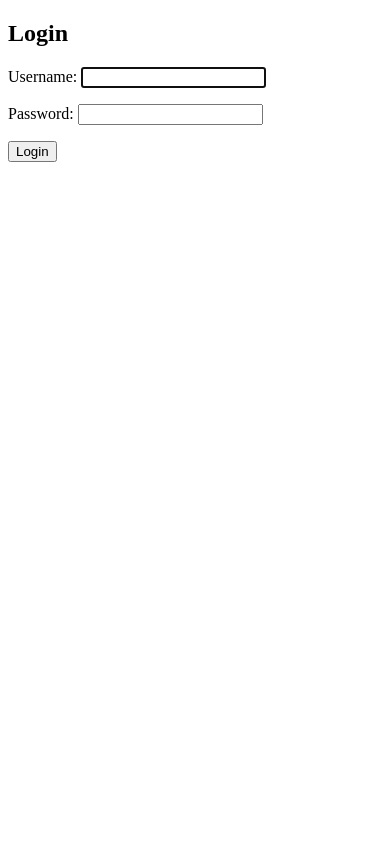
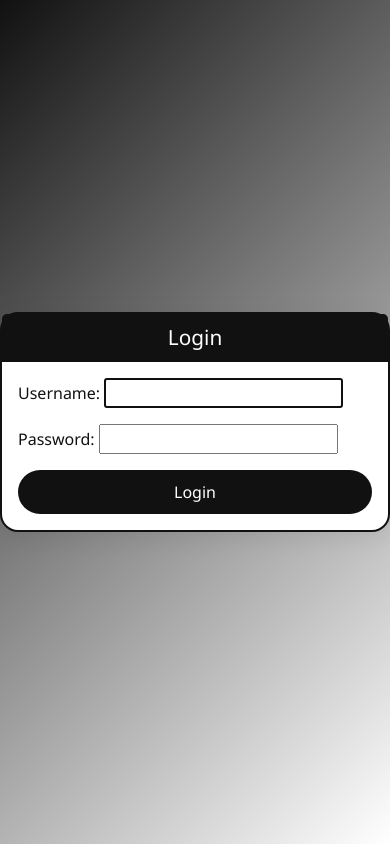
Before and after one commit to etsibeko-dev/kellycloud, a Django app: page /auth/login/ in a window 390 px wide. Run offline with Django 5.2, Linux system fonts and the light colour scheme.

Commit message:
feat: Improve UI of login, registration, and dashboard pages

```diff
--- a/main/landingpage_logincloud/templates/landingpage_logincloud/login.html
+++ b/main/landingpage_logincloud/templates/landingpage_logincloud/login.html
@@ -2,14 +2,66 @@
 <html lang="en">
 <head>
     <meta charset="UTF-8">
-    <title>Login</title>
+    <title>Login - Kelly CLOUD</title>
+    <meta name="viewport" content="width=device-width, initial-scale=1">
+    <!-- Bootstrap 5 CDN -->
+    <link href="https://cdn.jsdelivr.net/npm/bootstrap@5.3.0/dist/css/bootstrap.min.css" rel="stylesheet">
+    <style>
+        body {
+            background: linear-gradient(135deg, #111 0%, #fff 100%);
+            min-height: 100vh;
+            font-family: 'Segoe UI', sans-serif;
+        }
+        .login-container {
+            display: flex;
+            justify-content: center;
+            align-items: center;
+            min-height: 100vh;
+        }
+        .card {
+            border: 2px solid #111;
+            border-radius: 18px;
+            background: #fff;
+            color: #111;
+            box-shadow: 0 4px 24px rgba(0,0,0,0.08);
+            width: 100%;
+            max-width: 400px;
+        }
+        .card-header {
+            background: #111;
+            color: #fff;
+            font-size: 1.3rem;
+            border-radius: 16px 16px 0 0;
+            text-align: center;
+        }
+        .btn-login {
+            background: #111;
+            color: #fff;
+            border-radius: 30px;
+            padding: 10px 30px;
+            border: none;
+            transition: background 0.3s, color 0.3s;
+            width: 100%;
+        }
+        .btn-login:hover {
+            background: #fff;
+            color: #111;
+            border: 1px solid #111;
+        }
+    </style>
 </head>
 <body>
-    <h2>Login</h2>
-    <form method="post">
-        {% csrf_token %}
-        {{ form.as_p }}
-        <button type="submit">Login</button>
-    </form>
+    <div class="login-container">
+        <div class="card">
+            <div class="card-header">Login</div>
+            <div class="card-body">
+                <form method="post">
+                    {% csrf_token %}
+                    {{ form.as_p }}
+                    <button type="submit" class="btn btn-login">Login</button>
+                </form>
+            </div>
+        </div>
+    </div>
 </body>
 </html>
```
Also changed, not shown: main/get_startedpage/templates/get_startedpage/register.html (+59 -7 lines), main/landingpage_cloudMainpage/templates/landingpage_cloudMainpage/dashboard.html (+47 -4 lines).
